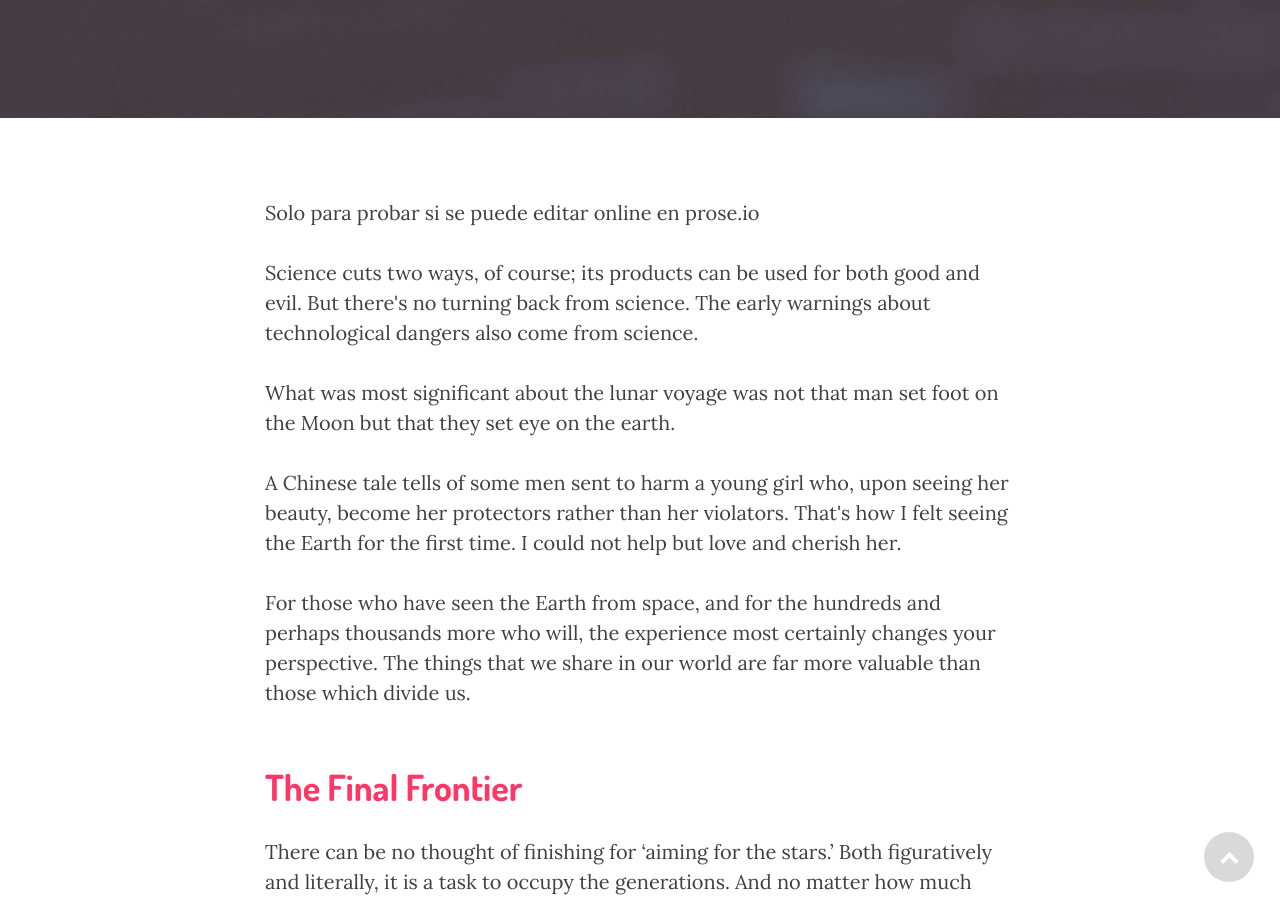
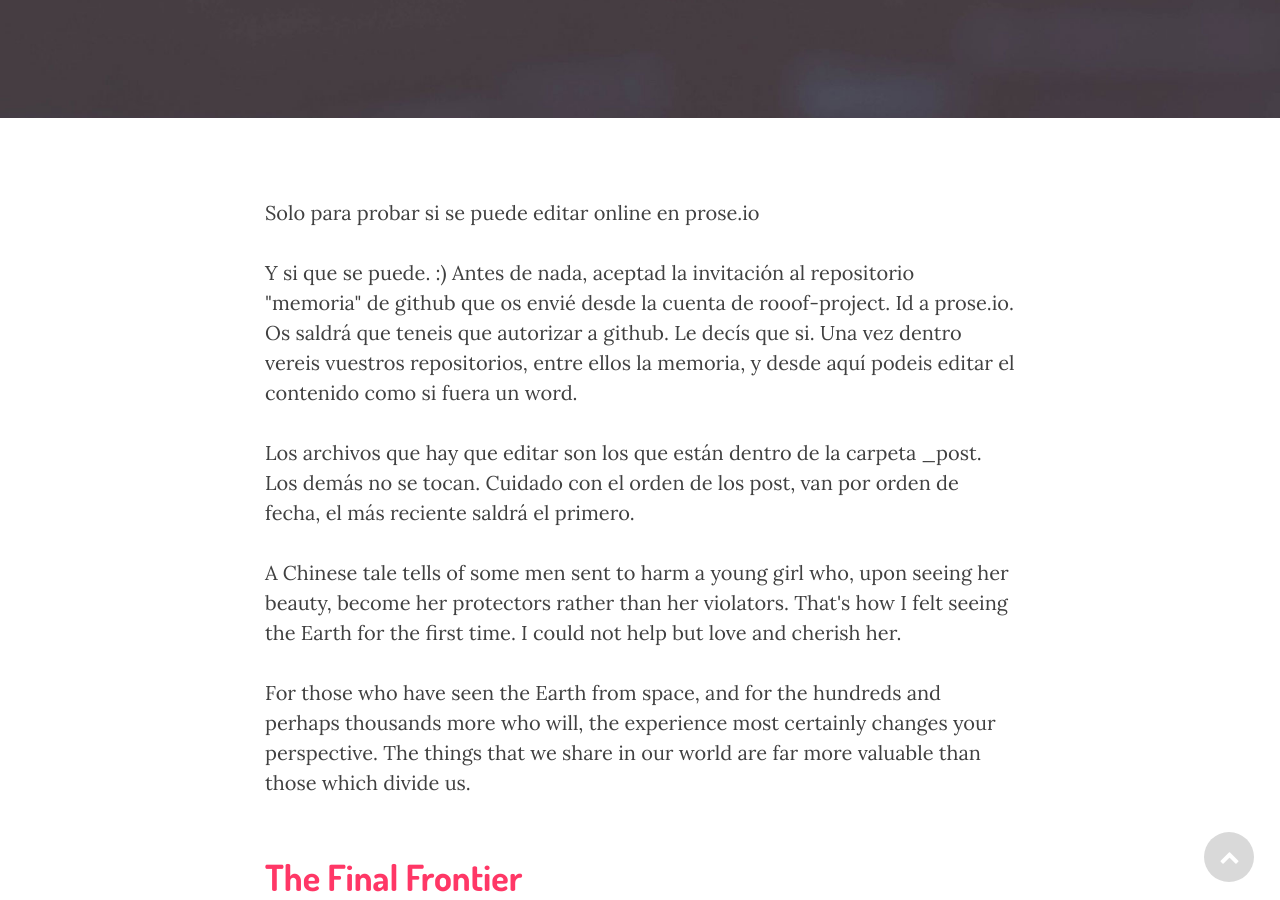
Before and after one commit to Rooof-Project/memoria, a Jekyll site: the page built from _posts/2014-09-24-como-empezo-todo.markdown, in a window 1280 px wide and 900 px high, scrolled down 336 px. Built offline with Jekyll 4.4.1, drawn with Linux system fonts in a browser that asks for light colours; nearby versions of some CDN libraries.

Commit message:
Updated 2014-09-24-como-empezo-todo.markdown

```diff
--- a/_posts/2014-09-24-como-empezo-todo.markdown
+++ b/_posts/2014-09-24-como-empezo-todo.markdown
@@ -10,9 +10,12 @@ published: true
 
 <p>Solo para probar si se puede editar online en prose.io</p>
 
-<p>Science cuts two ways, of course; its products can be used for both good and evil. But there's no turning back from science. The early warnings about technological dangers also come from science.</p>
+<p>Y si que se puede. :)
+Antes de nada, aceptad la invitación al repositorio "memoria" de github que os envié desde la cuenta de rooof-project.
 
-<p>What was most significant about the lunar voyage was not that man set foot on the Moon but that they set eye on the earth.</p>
+Id a prose.io. Os saldrá que teneis que autorizar a github. Le decís que si. Una vez dentro vereis vuestros repositorios, entre ellos la memoria, y desde aquí podeis editar el contenido como si fuera un word.</p>
+
+<p>Los archivos que hay que editar son los que están dentro de la carpeta _post. Los demás no se tocan. Cuidado con el orden de los post, van por orden de fecha, el más reciente saldrá el primero.</p>
 
 <p>A Chinese tale tells of some men sent to harm a young girl who, upon seeing her beauty, become her protectors rather than her violators. That's how I felt seeing the Earth for the first time. I could not help but love and cherish her.</p>
 
```
